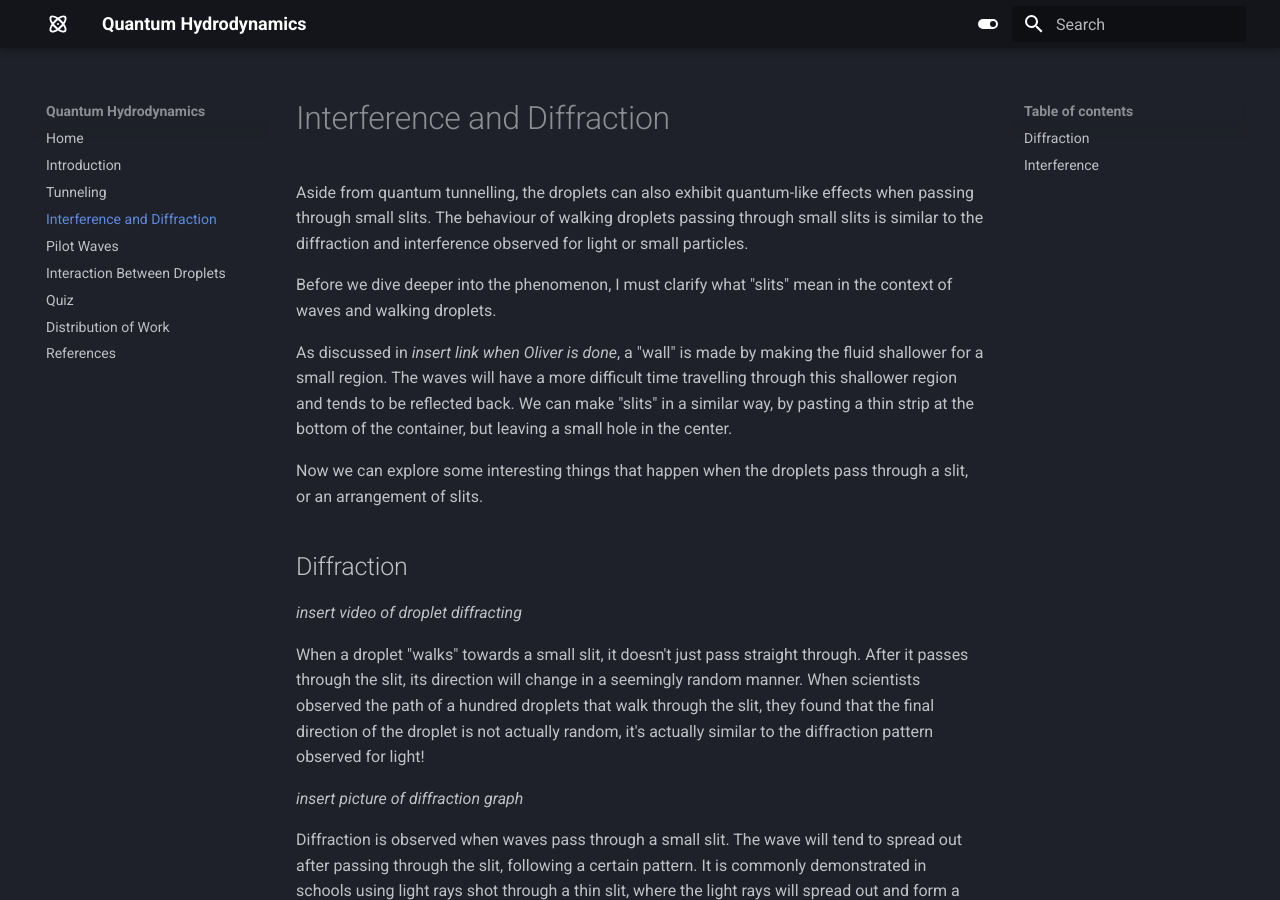
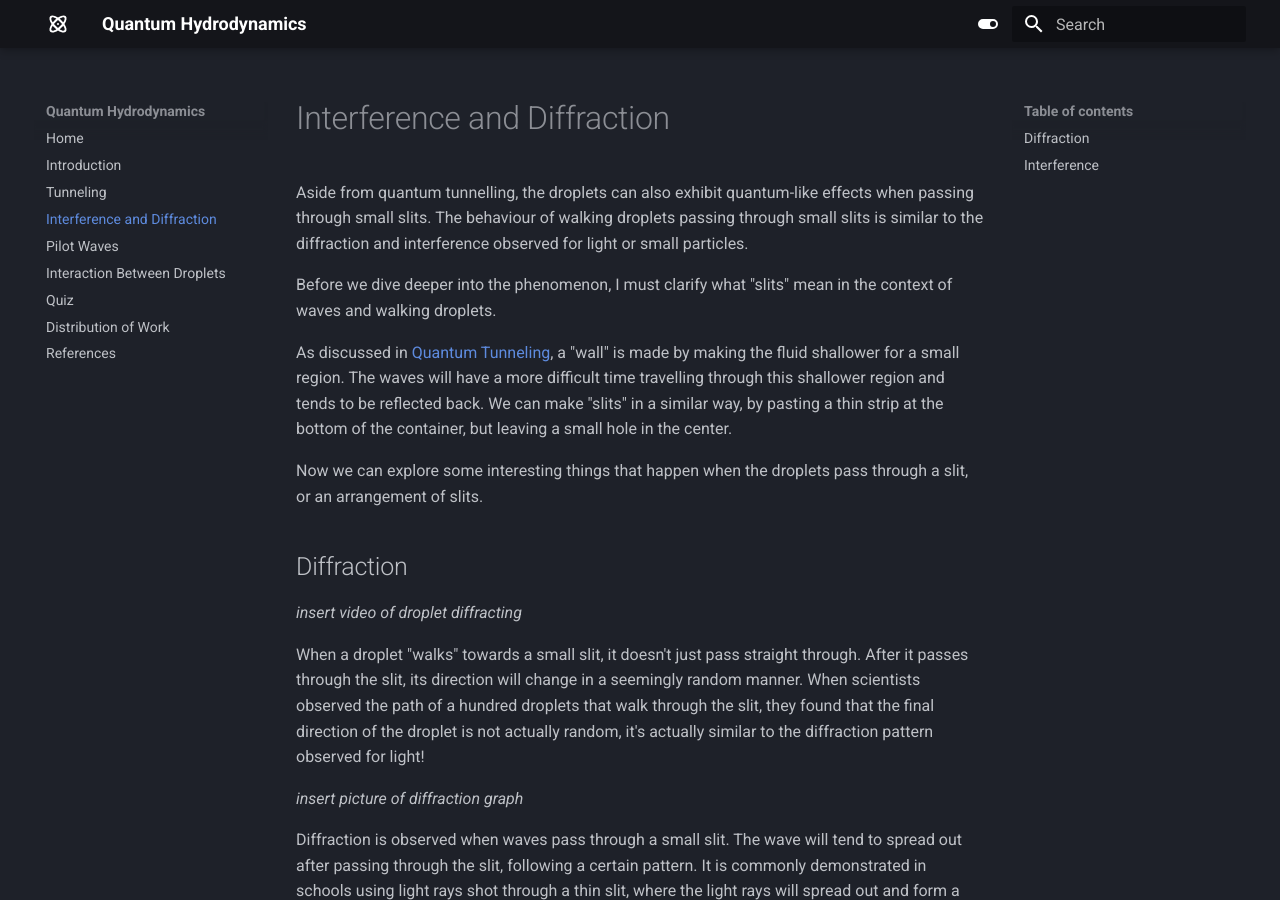
Before and after one commit to jedlimlx/Quantum-Hydrodynamics, an MkDocs documentation site: the page built from docs/double_slit.md, in a window 1280 px wide and 900 px high. Built offline with MkDocs 1.6.1 and Material for MkDocs 9.7.7, drawn with Linux system fonts in a browser that asks for light colours.

Commit message:
add back link to tunneling document

```diff
--- a/docs/double_slit.md
+++ b/docs/double_slit.md
@@ -6,7 +6,7 @@
 Before we dive deeper into the phenomenon, I must clarify what "slits" mean in the
 context of waves and walking droplets.
 
-As discussed in *insert link when Oliver is done*, a "wall" is made by making
+As discussed in [Quantum Tunneling](tunneling.md), a "wall" is made by making
 the fluid shallower for a small region. The waves will have a more difficult time travelling
 through this shallower region and tends to be reflected back. We can make "slits" in a
 similar way, by pasting a thin strip at the bottom of the container, but leaving a small
```
